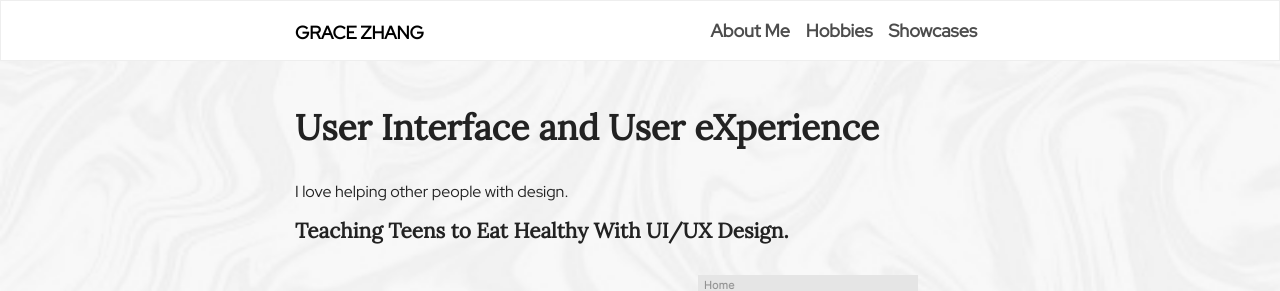
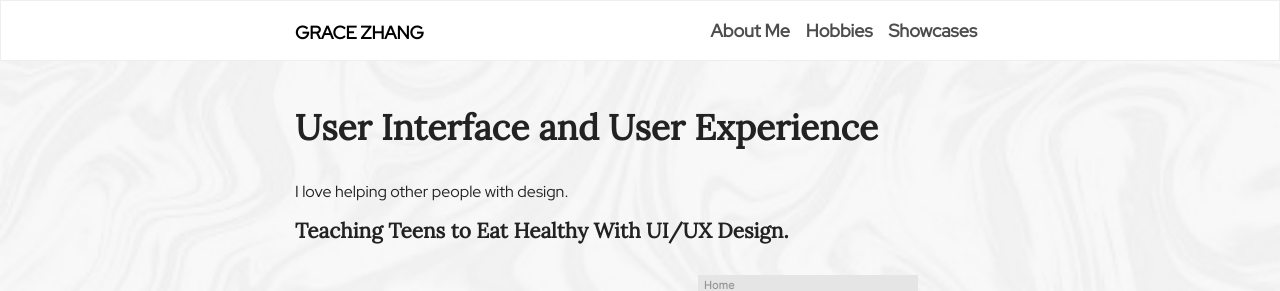
Before and after one commit to gracezca99/gracezca99.github.io, a Jekyll site: the page built from showcases/uiux_design.md, in a window 1280 px wide. Shown: the top 291 px of the page. Built offline with Jekyll 4.4.1, drawn with Linux system fonts in a browser that asks for light colours; some web fonts are replaced; our own code applies the rules of GitHub Pages for plain Markdown files.

Commit message:
new uiux face picture

```diff
--- a/index.html
+++ b/index.html
@@ -34,10 +34,10 @@
       <div id="rightpan" class="flex-child">
         <div class="content-box">
          <a href="/showcases/uiux_design.html">
-          <img src="images/uiux-0.png" width="100%" />
+          <img src="images/uiux-f.png" width="100%" />
           <div class="content-title">
             <p class="project-name">UIUX Design</p>
-            <p class="project-description">I love User Interface User eXperience. And this is one of the projects I've worked on. Two more are coming soon..</p>
+            <p class="project-description">I love User Interface User Experience. And this is one of the projects I've worked on. Two more are coming soon..</p>
           </div>
          </a>
         </div>
--- a/showcases/uiux_design.md
+++ b/showcases/uiux_design.md
@@ -2,7 +2,7 @@
 layout: default
 ---
 
-# User Interface and User eXperience
+# User Interface and User Experience
 I love helping other people with design.
 
 
```
Also changed, not shown: images/uiux-f.png (added).
